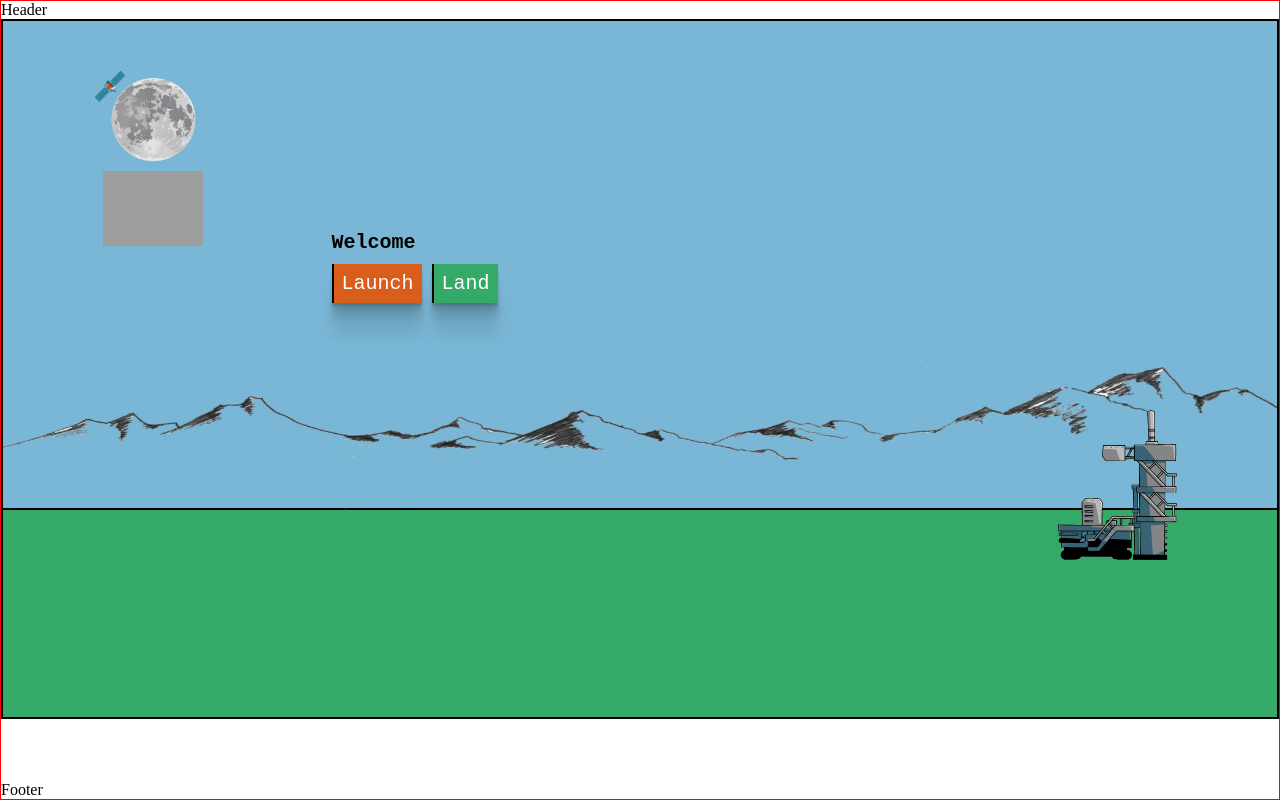
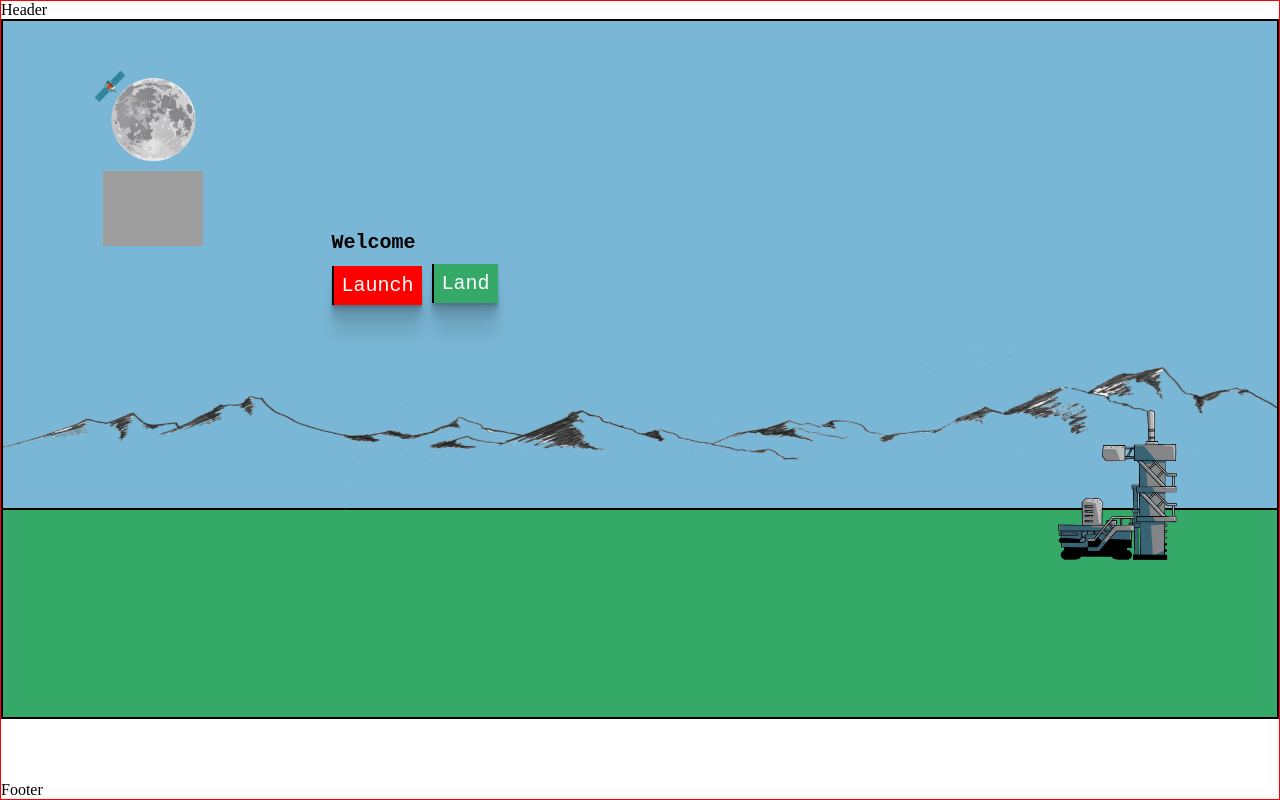
Before and after one commit to Dev-Rook/rocket-launch, a React (Create React App) app: page / in a window 1280 px wide. In both pictures the pointer is over the button "Launch". Built offline with nearby package versions, Linux system fonts and the light colour scheme; grey boxes are pictures that could not be loaded.

Commit message:
Added hover eefects to control pannel buttons

```diff
--- a/src/Components/World Box/World.css
+++ b/src/Components/World Box/World.css
@@ -112,14 +112,27 @@
     border-left: 2px solid black;
 
     padding: 8px;
+    transition: .3s;
+}
+
+.Control-Button:hover {
+    transform: translateY(2px);
 }
 
 .Land-Button {
     background-color: #35a967;
 }
 
+.Land-Button:hover {
+    background-color: green;
+}
+
 .Launch-Button {
     background-color: #d95e1c;
+}
+
+.Launch-Button:hover {
+    background-color: red;
 }
 
 #Button-Text {
```
